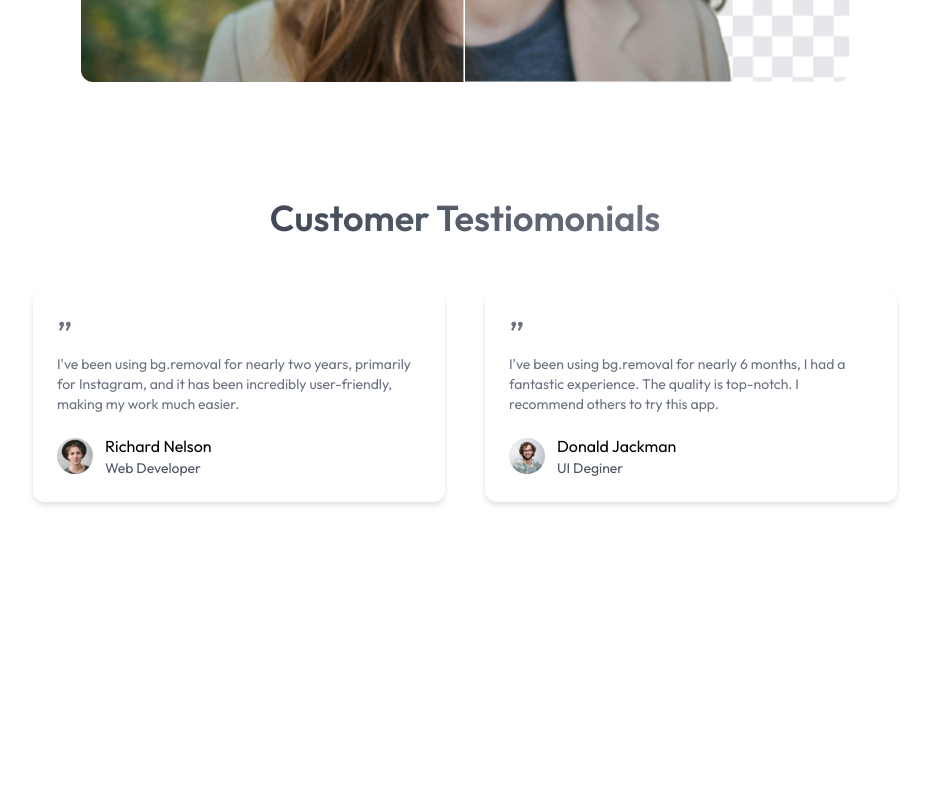
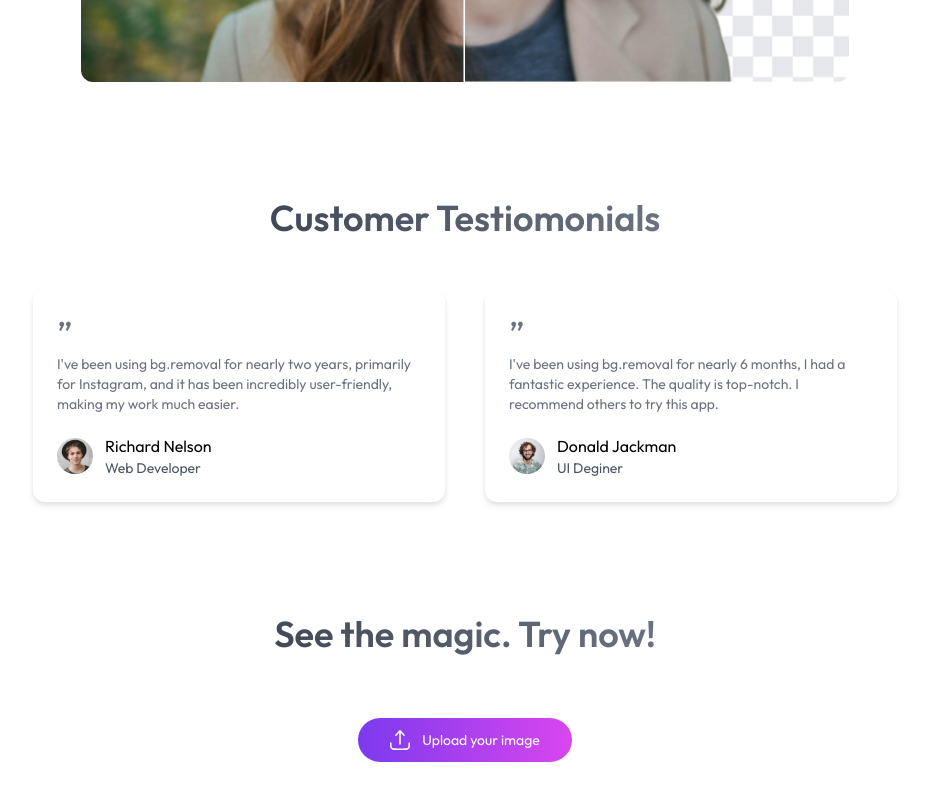
Before and after one commit to waizin28/Bg-removal, a React (Vite) app in the folder client/: page / in a window 1280 px wide. Shown: the part 2057-2857 px from the top of the page, without its empty margins (175-1104 px from the left). Before the commit the page ends 2591 px from the top, so only its background shows below. Built offline with nearby package versions, Linux system fonts and the light colour scheme.

Commit message:
finished upload comp

```diff
--- a/client/src/components/Header.jsx
+++ b/client/src/components/Header.jsx
@@ -20,6 +20,7 @@
           <br className='max-sm:hidden' />
           easy to create transparent or customized images in just a few clicks.
         </p>
+        {/* Upload button */}
         <div>
           <input type='file' name='' id='uploadImage' hidden />
           <label
--- a/client/src/components/Testimonials.jsx
+++ b/client/src/components/Testimonials.jsx
@@ -9,6 +9,7 @@
         Customer Testiomonials
       </h1>
 
+      {/* Testimonials */}
       <div className='grid gird-cols-1 md:grid-cols-2 gap-10 max-w-4xl mx-auto px-4 py-8 '>
         {testimonialsData.map((testimonial, index) => (
           <div
--- /dev/null
+++ b/client/src/components/Upload.jsx
@@ -0,0 +1,27 @@
+import React from 'react';
+import { assets } from '../assets/assets';
+
+const Upload = () => {
+  return (
+    <div className='pb-16'>
+      {/* Title */}
+      <h1 className='text-center text-2xl md:text-3xl lg:text-4xl mt-4 font-semibold bg-gradient-to-r from-gray-900 to-gray-400 bg-clip-text text-transparent py-6 md:py-16'>
+        See the magic. Try now!{' '}
+      </h1>
+
+      {/* Upload button */}
+      <div className='text-center mb-24'>
+        <input type='file' name='' id='upload2' hidden />
+        <label
+          className='inline-flex gap-3 px-8 py-3 rounded-full cursor-pointer bg-gradient-to-r from-violet-600 to-fuchsia-500 m-auto hover:scale-105 transition-all duration-700'
+          htmlFor='upload2'
+        >
+          <img width={20} src={assets.upload_btn_icon} alt='' />
+          <p className='text-white text-sm'>Upload your image</p>
+        </label>
+      </div>
+    </div>
+  );
+};
+
+export default Upload;
--- a/client/src/pages/Home.jsx
+++ b/client/src/pages/Home.jsx
@@ -3,6 +3,7 @@
 import Steps from '../components/Steps';
 import BgSlider from '../components/BgSlider';
 import Testimonials from '../components/Testimonials';
+import Upload from '../components/Upload';
 
 const Home = () => {
   return (
@@ -11,6 +12,7 @@
       <Steps />
       <BgSlider />
       <Testimonials />
+      <Upload />
     </div>
   );
 };
```
